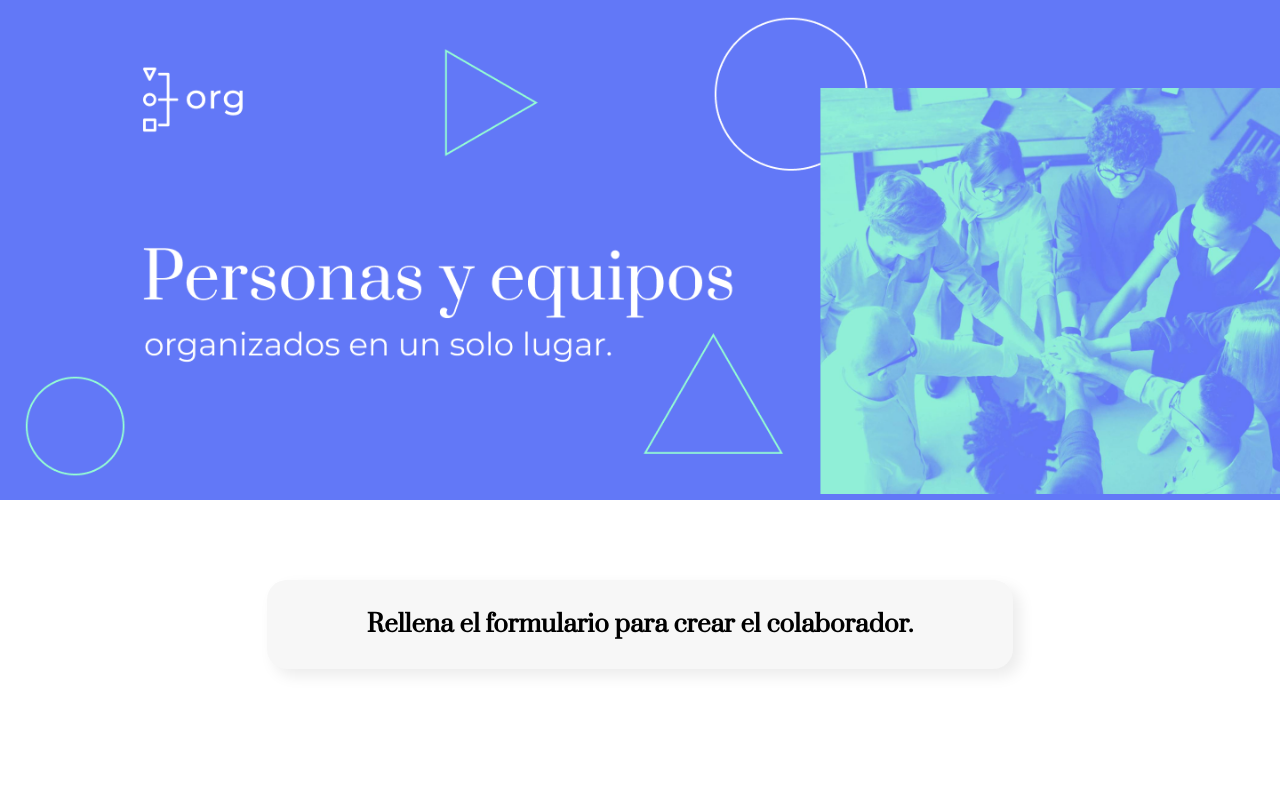
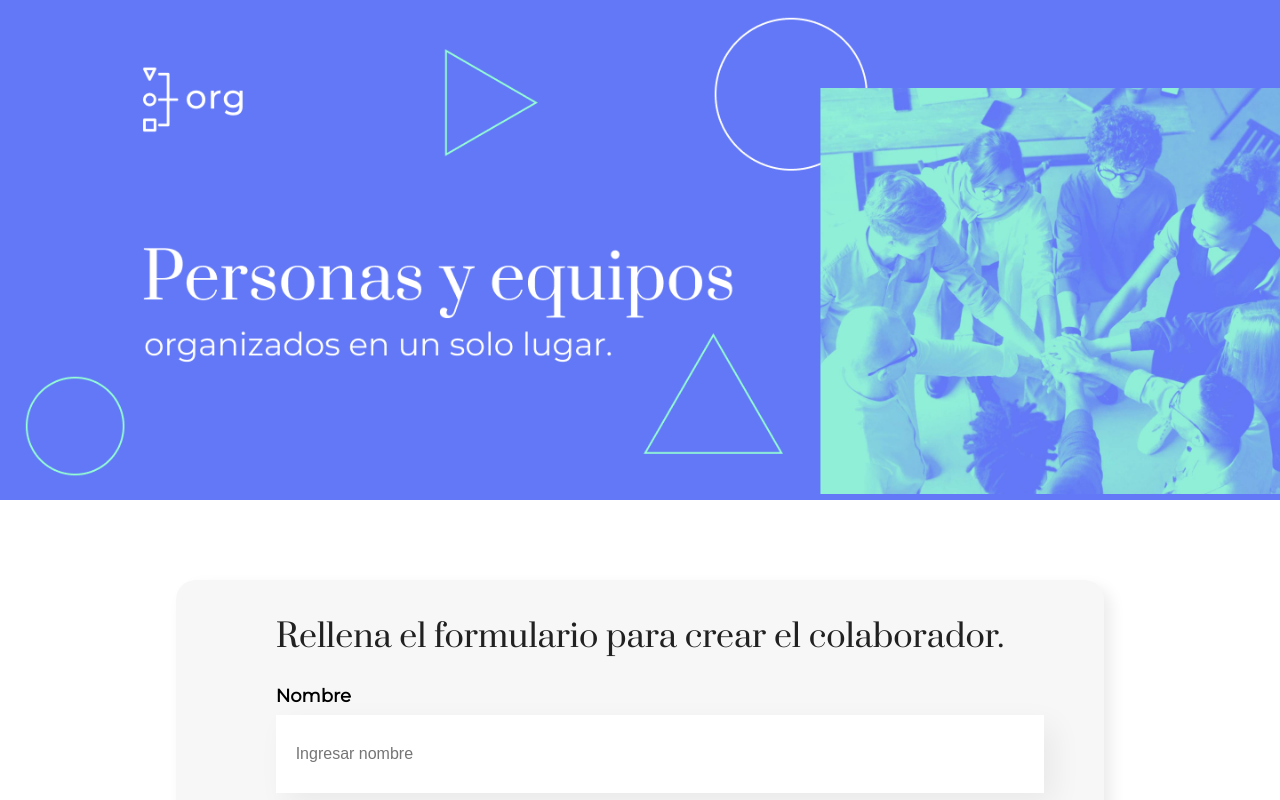
Before and after one commit to GarciaRojasP/org, a React (Create React App) app: page / in a window 1280 px wide. Shown: the top 800 px of the page. Built offline with nearby package versions, Linux system fonts and the light colour scheme.

Commit message:
Creando componente para Campo Texto

```diff
--- /dev/null
+++ b/src/componentes/CampoTexto/CampoTexto.css
@@ -0,0 +1,21 @@
+.campo-texto{
+    margin: 24px 0;
+    font-family: 'Montserrat', sans-serif;
+}
+
+.campo-texto label{
+    font-size: 18px;
+    font-weight: 600;
+    display: block;
+    margin-bottom: 8px;
+}
+
+.campo-texto input{
+    width: 100%;
+    background-color: #ffffff;
+    box-shadow: 10px 10px 30px rgba(0,0,0,0.06);
+    border: none;
+    padding: 30px 20px;
+    outline-color: #6278F7;
+    font-size: 16px;
+}
--- /dev/null
+++ b/src/componentes/CampoTexto/CampoTexto.js
@@ -0,0 +1,10 @@
+import "./CampoTexto.css"
+
+const CampoTexto = () => {
+    return <div className="campo-texto">
+                <label>Nombre</label>
+                <input placeholder="Ingresar nombre" />
+           </div>
+}
+
+export default CampoTexto
--- a/src/componentes/Formulario/Formulario.css
+++ b/src/componentes/Formulario/Formulario.css
@@ -15,3 +15,9 @@
     -o-border-radius: 20px;
     padding: 8px 100px;
 }
+
+.formulario h2{
+    font-size: 32px;
+    font-weight: 400;
+    color: #212121;
+}
--- a/src/componentes/Formulario/Formulario.js
+++ b/src/componentes/Formulario/Formulario.js
@@ -1,9 +1,13 @@
 import "./Formulario.css"
+import CampoTexto from "../CampoTexto/CampoTexto.js"
 
 const Formulario = () => {
     return <section className="formulario">
                 <form>
                     <h2>Rellena el formulario para crear el colaborador.</h2>
+                    <CampoTexto />
+                    <CampoTexto />
+                    <CampoTexto />
                 </form>
            </section>
 }
```
